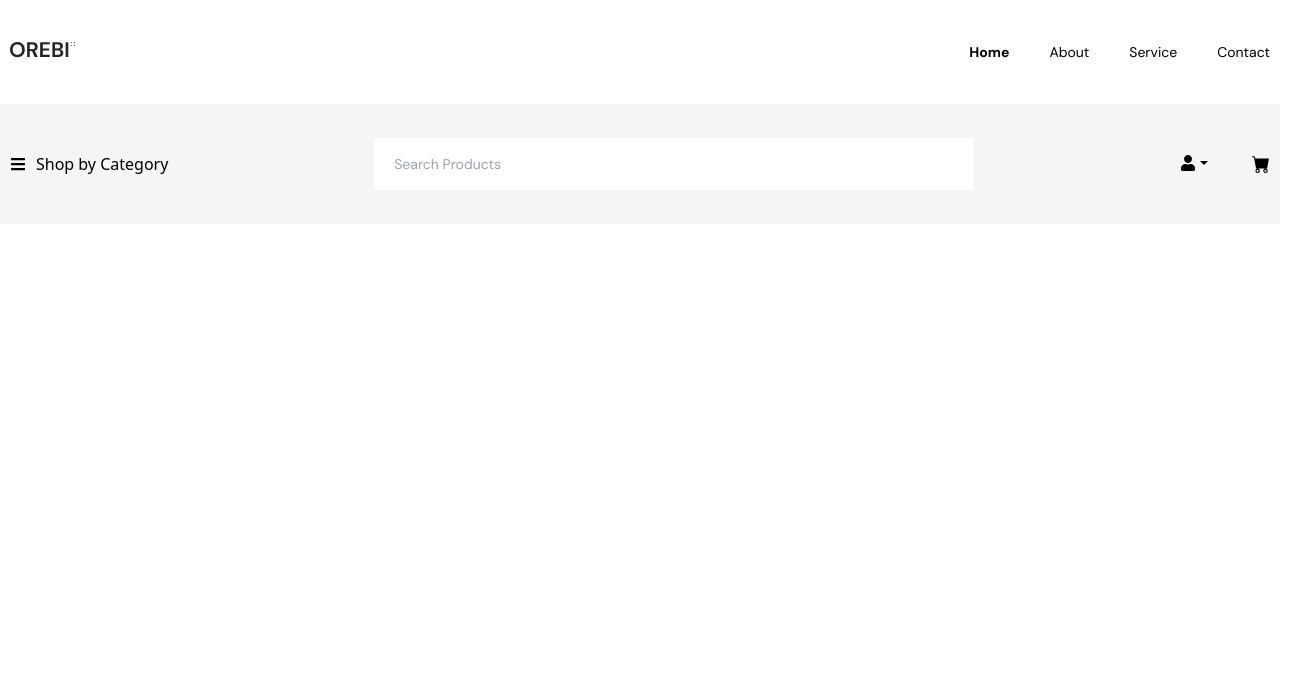
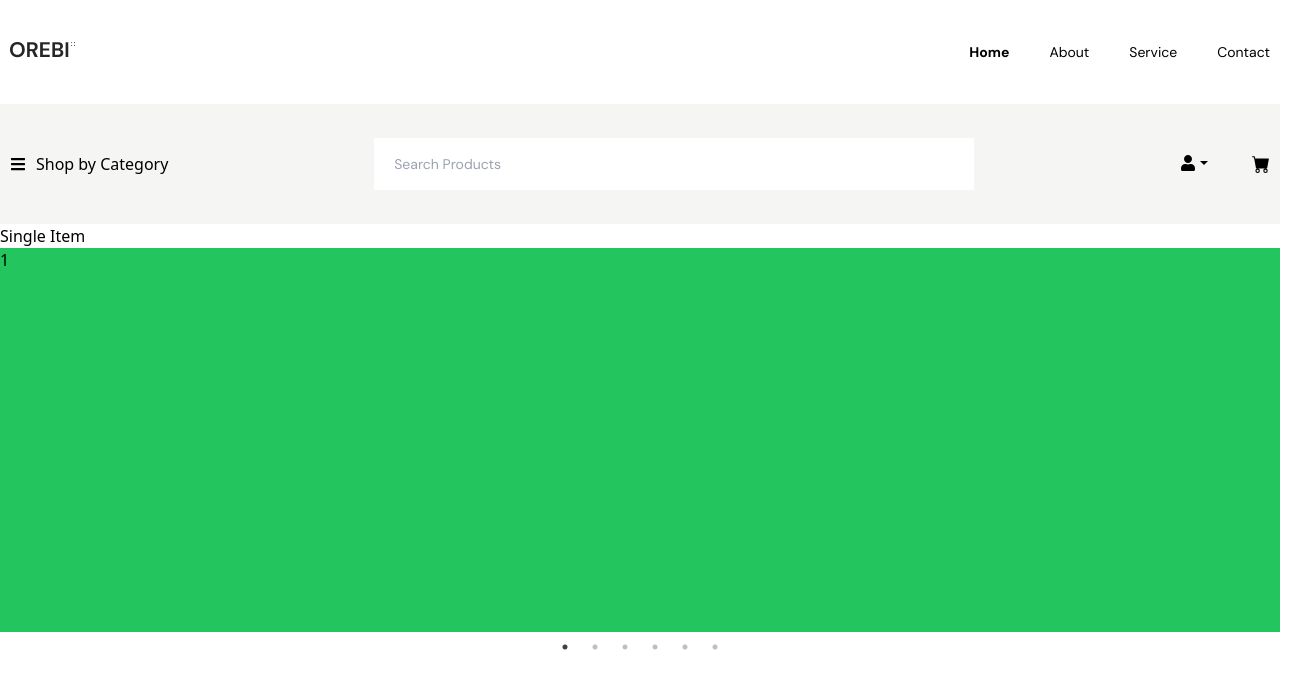
Before and after one commit to sujan-ah/Oreby-ecommerce, a React (Create React App) app: page / in a window 1280 px wide. Shown: the top 688 px of the page, 1305 px wide, since content can reach past the window. Built offline with nearby package versions, Linux system fonts and the light colour scheme.

Commit message:
page setup , react slick use & banner design running

```diff
--- a/package.json
+++ b/package.json
@@ -11,6 +11,8 @@
     "react-icons": "^4.7.1",
     "react-router-dom": "^6.8.2",
     "react-scripts": "5.0.1",
+    "react-slick": "^0.29.0",
+    "slick-carousel": "^1.8.1",
     "web-vitals": "^2.1.4"
   },
   "scripts": {
--- a/src/App.js
+++ b/src/App.js
@@ -6,9 +6,14 @@
   createRoutesFromElements,
 } from "react-router-dom";
 import RootLayout from "./components/layout/RootLayout.jsx";
+import Home from "./Pages/Home.js";
 
 let router = createBrowserRouter(
-  createRoutesFromElements(<Route path="/" element={<RootLayout />}></Route>)
+  createRoutesFromElements(
+    <Route path="/" element={<RootLayout />}>
+      <Route index element={<Home />}></Route>
+    </Route>
+  )
 );
 
 function App() {
--- /dev/null
+++ b/src/Pages/Home.js
@@ -0,0 +1,12 @@
+import React from "react";
+import Banner from "../components/layout/Banner";
+
+const Home = () => {
+  return (
+    <>
+      <Banner />
+    </>
+  );
+};
+
+export default Home;
--- /dev/null
+++ b/src/components/layout/Banner.jsx
@@ -0,0 +1,41 @@
+import React from "react";
+import Slider from "react-slick";
+import "slick-carousel/slick/slick.css";
+import "slick-carousel/slick/slick-theme.css";
+
+const Banner = () => {
+  var settings = {
+    dots: true,
+    infinite: true,
+    speed: 500,
+    slidesToShow: 1,
+    slidesToScroll: 1,
+  };
+  return (
+    <div>
+      <h2>Single Item</h2>
+      <Slider {...settings}>
+        <div className="h-96 bg-green-500">
+          <h3>1</h3>
+        </div>
+        <div className="h-96 bg-green-500">
+          <h3>2</h3>
+        </div>
+        <div className="h-96 bg-green-500">
+          <h3>3</h3>
+        </div>
+        <div className="h-96 bg-green-500">
+          <h3>4</h3>
+        </div>
+        <div className="h-96 bg-green-500">
+          <h3>5</h3>
+        </div>
+        <div className="h-96 bg-green-500">
+          <h3>6</h3>
+        </div>
+      </Slider>
+    </div>
+  );
+};
+
+export default Banner;
--- a/src/components/layout/RootLayout.jsx
+++ b/src/components/layout/RootLayout.jsx
@@ -1,4 +1,5 @@
 import React from "react";
+import { Outlet } from "react-router-dom";
 import Header from "./Header";
 import Navbar from "./Navbar";
 
@@ -7,6 +8,7 @@
     <>
       <Navbar />
       <Header />
+      <Outlet />
     </>
   );
 };
```
Also changed, not shown: 1 other file (tests, documents, lock files or other folders).
